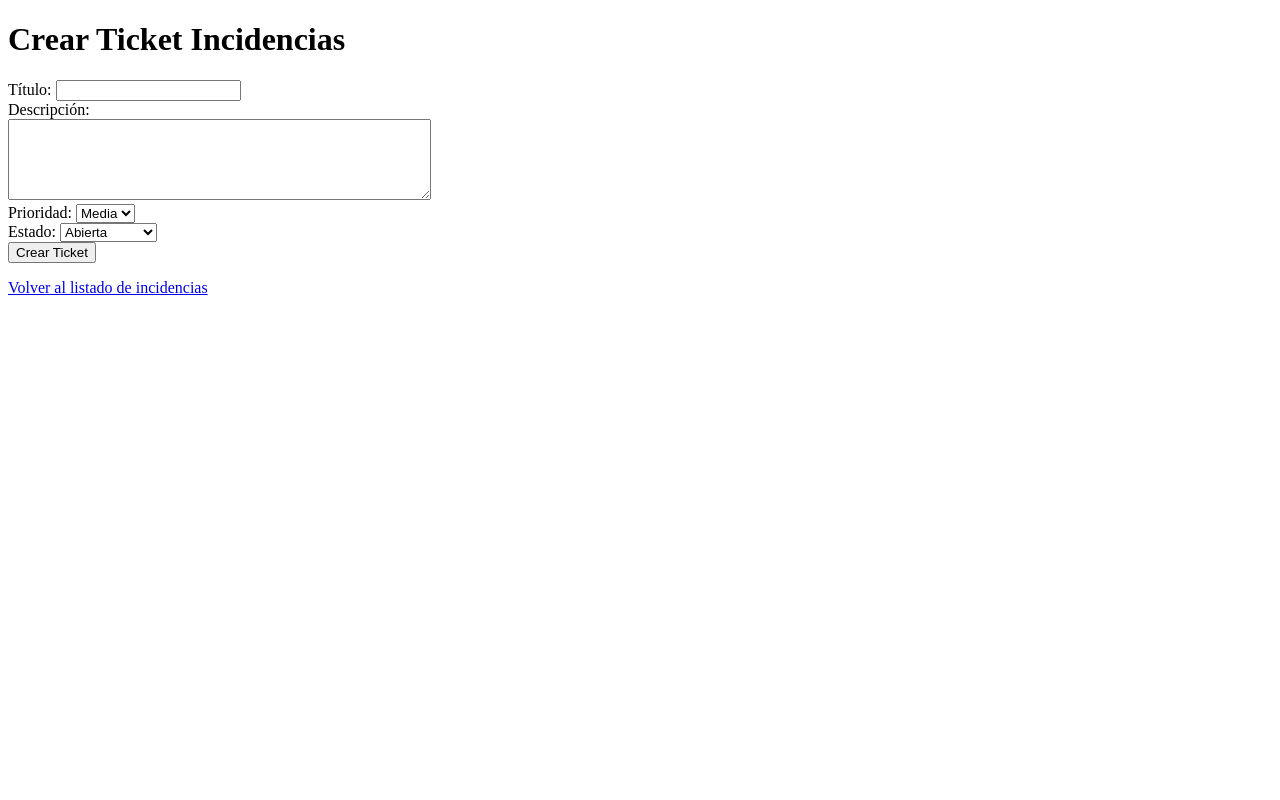
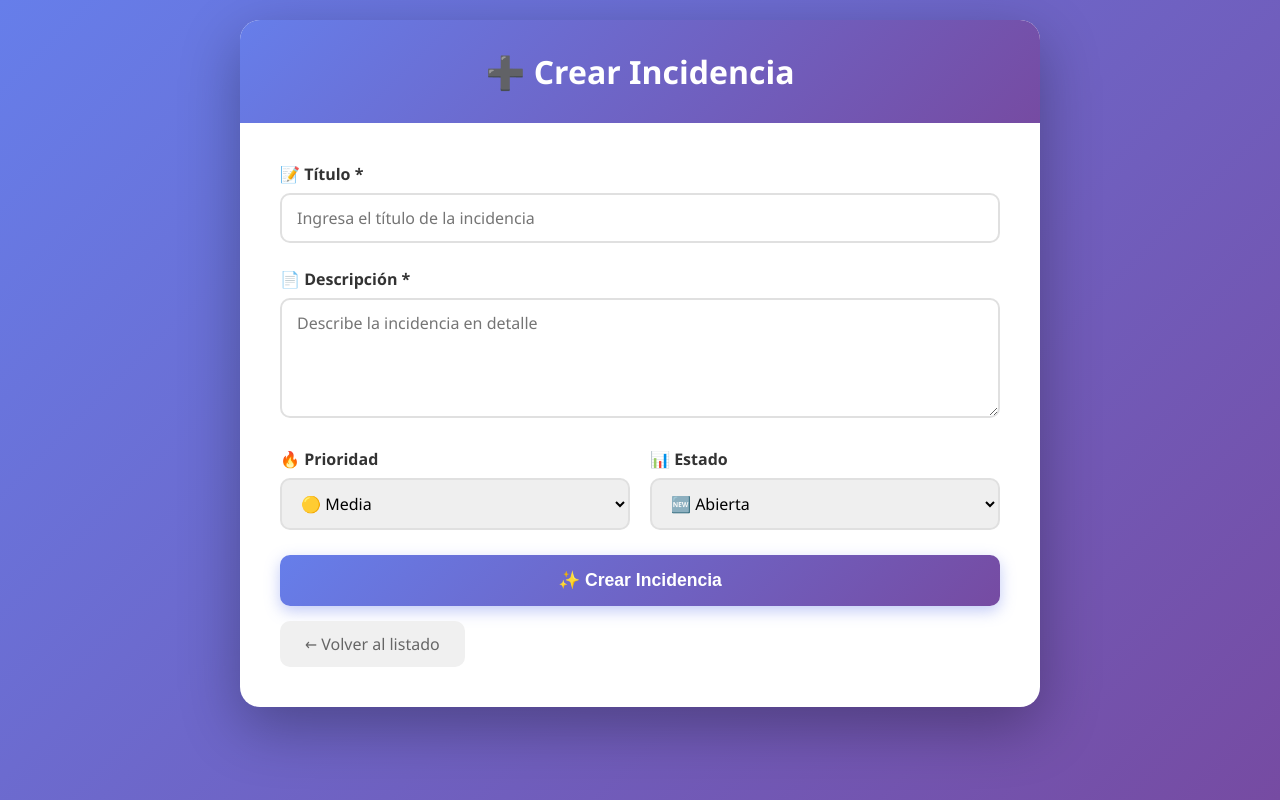
Before and after one commit to NoelBallester/proyectoIAW, a PHP site: page /editar_ticket.php in a window 1280 px wide. Run offline with PHP 8.4, Linux system fonts and the light colour scheme; a user stored in the database is signed in.

Commit message:
Design y Fix: formulario crear/editar ticket con diseño moderno y validación mejorada

```diff
--- a/public/editar_ticket.php
+++ b/public/editar_ticket.php
@@ -63,39 +63,223 @@ if ($_SERVER['REQUEST_METHOD'] === 'POST') {
 ?>
 
 <!DOCTYPE html>
-<html>
+<html lang="es">
 <head>
-    <title><?= $id ? 'Editar Ticket' : 'Crear Ticket' ?> Incidencias </title>
+    <meta charset="UTF-8">
+    <meta name="viewport" content="width=device-width, initial-scale=1.0">
+    <title><?= $id ? 'Editar' : 'Crear' ?> Incidencia - Gestor de Incidencias</title>
+    <style>
+        * {
+            margin: 0;
+            padding: 0;
+            box-sizing: border-box;
+        }
+
+        body {
+            font-family: 'Segoe UI', Tahoma, Geneva, Verdana, sans-serif;
+            background: linear-gradient(135deg, #667eea 0%, #764ba2 100%);
+            min-height: 100vh;
+            padding: 20px;
+        }
+
+        .container {
+            max-width: 800px;
+            margin: 0 auto;
+            background: white;
+            border-radius: 20px;
+            box-shadow: 0 20px 60px rgba(0, 0, 0, 0.3);
+            overflow: hidden;
+            animation: fadeIn 0.5s ease-in;
+        }
+
+        @keyframes fadeIn {
+            from { opacity: 0; transform: translateY(-20px); }
+            to { opacity: 1; transform: translateY(0); }
+        }
+
+        .header {
+            background: linear-gradient(135deg, #667eea 0%, #764ba2 100%);
+            color: white;
+            padding: 30px;
+            text-align: center;
+        }
+
+        .header h1 {
+            font-size: 2em;
+            font-weight: 700;
+        }
+
+        .content {
+            padding: 40px;
+        }
+
+        .error-box {
+            background: linear-gradient(135deg, #f093fb 0%, #f5576c 100%);
+            color: white;
+            padding: 15px;
+            border-radius: 10px;
+            margin-bottom: 25px;
+        }
+
+        .error-box p {
+            margin: 5px 0;
+        }
+
+        .form-group {
+            margin-bottom: 25px;
+        }
+
+        .form-group label {
+            display: block;
+            margin-bottom: 8px;
+            color: #333;
+            font-weight: 600;
+            font-size: 1em;
+        }
+
+        .form-group input,
+        .form-group textarea,
+        .form-group select {
+            width: 100%;
+            padding: 12px 15px;
+            border: 2px solid #e0e0e0;
+            border-radius: 10px;
+            font-size: 1em;
+            font-family: inherit;
+            transition: all 0.3s ease;
+        }
+
+        .form-group input:focus,
+        .form-group textarea:focus,
+        .form-group select:focus {
+            outline: none;
+            border-color: #667eea;
+            box-shadow: 0 0 0 3px rgba(102, 126, 234, 0.1);
+        }
+
+        .form-group textarea {
+            resize: vertical;
+            min-height: 120px;
+        }
+
+        .form-row {
+            display: grid;
+            grid-template-columns: 1fr 1fr;
+            gap: 20px;
+        }
+
+        .btn-primary {
+            width: 100%;
+            padding: 15px;
+            background: linear-gradient(135deg, #667eea 0%, #764ba2 100%);
+            color: white;
+            border: none;
+            border-radius: 10px;
+            font-size: 1.1em;
+            font-weight: 600;
+            cursor: pointer;
+            transition: all 0.3s ease;
+            box-shadow: 0 5px 15px rgba(102, 126, 234, 0.4);
+        }
+
+        .btn-primary:hover {
+            transform: translateY(-2px);
+            box-shadow: 0 8px 20px rgba(102, 126, 234, 0.5);
+        }
+
+        .btn-secondary {
+            display: inline-block;
+            padding: 12px 25px;
+            background: #f0f0f0;
+            color: #666;
+            text-decoration: none;
+            border-radius: 10px;
+            margin-top: 15px;
+            transition: all 0.3s ease;
+        }
+
+        .btn-secondary:hover {
+            background: #e0e0e0;
+            color: #333;
+        }
+
+        @media (max-width: 768px) {
+            .form-row {
+                grid-template-columns: 1fr;
+            }
+
+            .content {
+                padding: 30px 20px;
+            }
+        }
+    </style>
 </head>
 <body>
-<h1><?= $id ? 'Editar Ticket' : 'Crear Ticket' ?> Incidencias</h1>
+    <div class="container">
+        <div class="header">
+            <h1><?= $id ? '✏️ Editar' : '➕ Crear' ?> Incidencia</h1>
+        </div>
+
+        <div class="content">
             <?php if ($errores): ?>
+                <div class="error-box">
+                    <strong>⚠️ Se encontraron errores:</strong>
                     <?php foreach ($errores as $e): ?>
-        <p style="color:red"><?= htmlspecialchars($e) ?></p>
+                        <p>• <?= htmlspecialchars($e) ?></p>
                     <?php endforeach; ?>
+                </div>
             <?php endif; ?>
 
             <form method="POST">
-    <label>Título: <input type="text" name="titulo" value="<?= htmlspecialchars($titulo) ?>"></label><br>
-    <label>Descripción:<br>
-        <textarea name="descripcion" rows="5" cols="50"><?= htmlspecialchars($descripcion) ?></textarea>
-    </label><br>
-    <label>Prioridad:
-        <select name="prioridad">
-            <option value="baja" <?= $prioridad === 'baja' ? 'selected' : '' ?>>Baja</option>
-            <option value="media" <?= $prioridad === 'media' ? 'selected' : '' ?>>Media</option>
-            <option value="alta" <?= $prioridad === 'alta' ? 'selected' : '' ?>>Alta</option>
+                <div class="form-group">
+                    <label for="titulo">📝 Título *</label>
+                    <input
+                        type="text"
+                        id="titulo"
+                        name="titulo"
+                        placeholder="Ingresa el título de la incidencia"
+                        value="<?= htmlspecialchars($titulo) ?>"
+                        required
+                    >
+                </div>
+
+                <div class="form-group">
+                    <label for="descripcion">📄 Descripción *</label>
+                    <textarea
+                        id="descripcion"
+                        name="descripcion"
+                        placeholder="Describe la incidencia en detalle"
+                        required
+                    ><?= htmlspecialchars($descripcion) ?></textarea>
+                </div>
+
+                <div class="form-row">
+                    <div class="form-group">
+                        <label for="prioridad">🔥 Prioridad</label>
+                        <select id="prioridad" name="prioridad">
+                            <option value="baja" <?= $prioridad === 'baja' ? 'selected' : '' ?>>🟢 Baja</option>
+                            <option value="media" <?= $prioridad === 'media' ? 'selected' : '' ?>>🟡 Media</option>
+                            <option value="alta" <?= $prioridad === 'alta' ? 'selected' : '' ?>>🔴 Alta</option>
                         </select>
-    </label><br>
-    <label>Estado:
-        <select name="estado">
-            <option value="abierta" <?= $estado === 'abierta' ? 'selected' : '' ?>>Abierta</option>
-            <option value="en progreso" <?= $estado === 'en progreso' ? 'selected' : '' ?>>En Progreso</option>
-            <option value="cerrada" <?= $estado === 'cerrada' ? 'selected' : '' ?>>Cerrada</option>
+                    </div>
+
+                    <div class="form-group">
+                        <label for="estado">📊 Estado</label>
+                        <select id="estado" name="estado">
+                            <option value="abierta" <?= $estado === 'abierta' ? 'selected' : '' ?>>🆕 Abierta</option>
+                            <option value="en progreso" <?= $estado === 'en progreso' ? 'selected' : '' ?>>⏳ En Progreso</option>
+                            <option value="cerrada" <?= $estado === 'cerrada' ? 'selected' : '' ?>>✅ Cerrada</option>
                         </select>
-    </label><br>
-    <button type="submit"><?= $id ? 'Actualizar' : 'Crear' ?> Ticket</button>
+                    </div>
+                </div>
+
+                <button type="submit" class="btn-primary">
+                    <?= $id ? '💾 Actualizar Incidencia' : '✨ Crear Incidencia' ?>
+                </button>
             </form>
-<p><a href="lista_tickets.php">Volver al listado de incidencias</a></p>
+
+            <a href="lista_tickets.php" class="btn-secondary">← Volver al listado</a>
+        </div>
+    </div>
 </body>
 </html>
```
Lines whose indentation alone changed are shown as unchanged.
